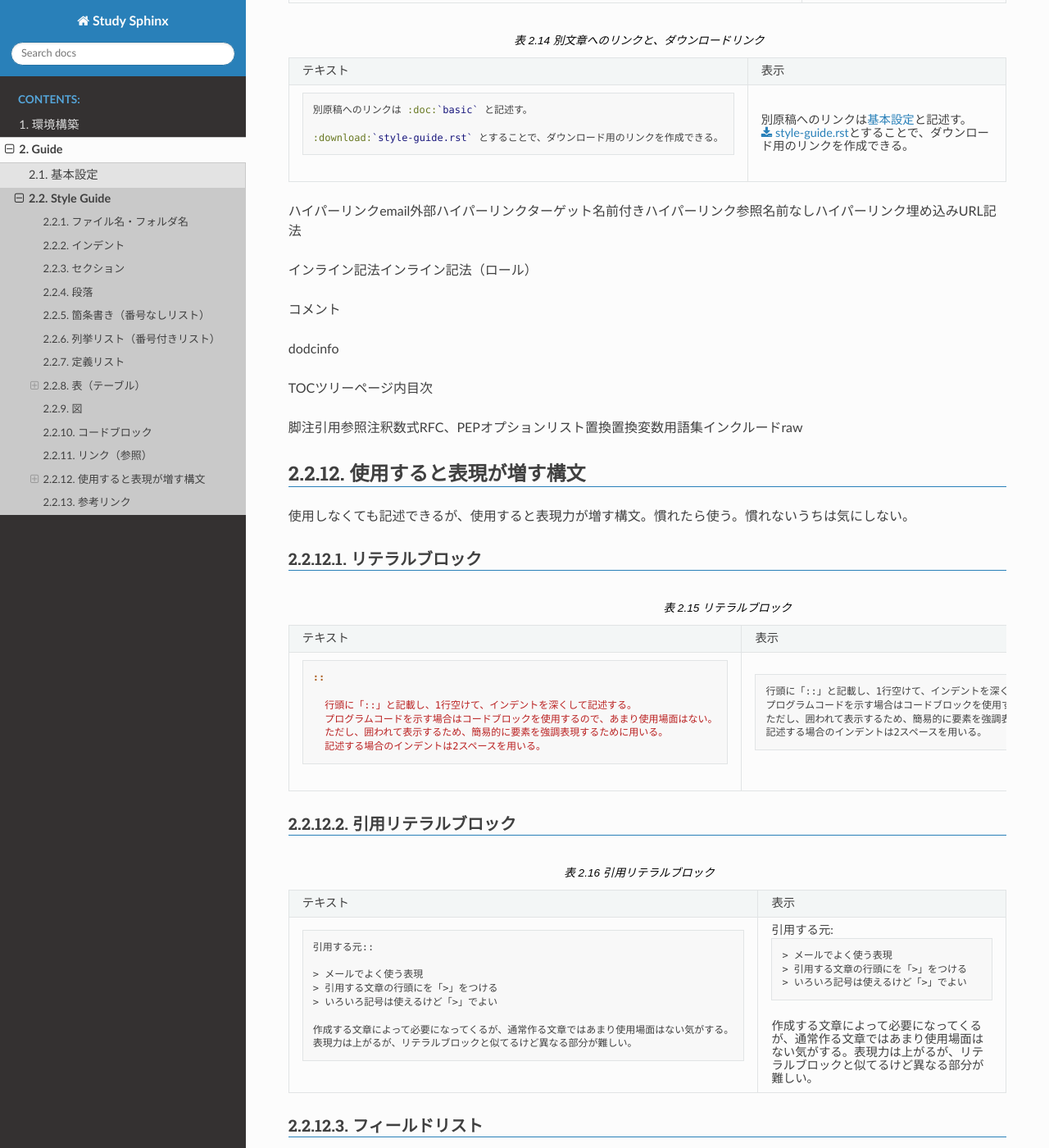
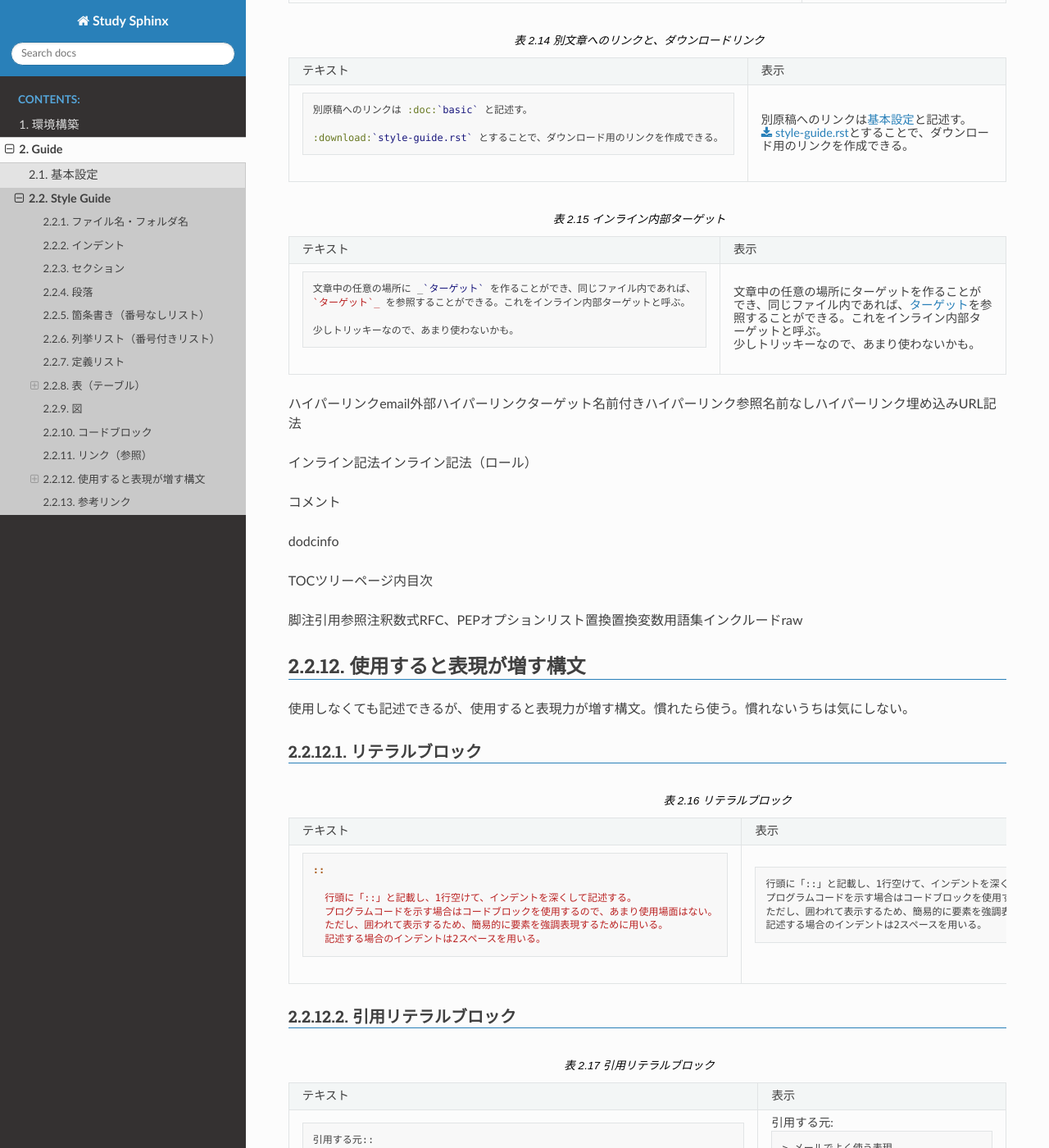
Before and after one commit to kkAyataka/study-sphinx, a Sphinx documentation site: the page built from doc/guide/style-guide.rst, in a window 1280 px wide and 1400 px high, scrolled down 6862 px. Shown: the whole window at 82% size. Built offline with Sphinx 7.4.7 and the Read the Docs theme 2.0.0, drawn with Linux system fonts in a browser that asks for light colours.

Commit message:
Write about inline internal target

```diff
--- a/doc/guide/style-guide.rst
+++ b/doc/guide/style-guide.rst
@@ -229,6 +229,14 @@ CSVテーブル
      - .. include:: style-sample/doc-dl-link.txt
 
 
+.. list-table:: インライン内部ターゲット
+
+   * - テキスト
+     - 表示
+   * - .. literalinclude:: style-sample/inline-internal-target.txt
+          :language: rst
+     - .. include:: style-sample/inline-internal-target.txt
+
 ハイパーリンク
 email
 外部ハイパーリンクターゲット
--- /dev/null
+++ b/doc/guide/style-sample/inline-internal-target.txt
@@ -0,0 +1,4 @@
+文章中の任意の場所に _`ターゲット` を作ることができ、同じファイル内であれば、
+`ターゲット`_ を参照することができる。これをインライン内部ターゲットと呼ぶ。
+
+少しトリッキーなので、あまり使わないかも。
```
